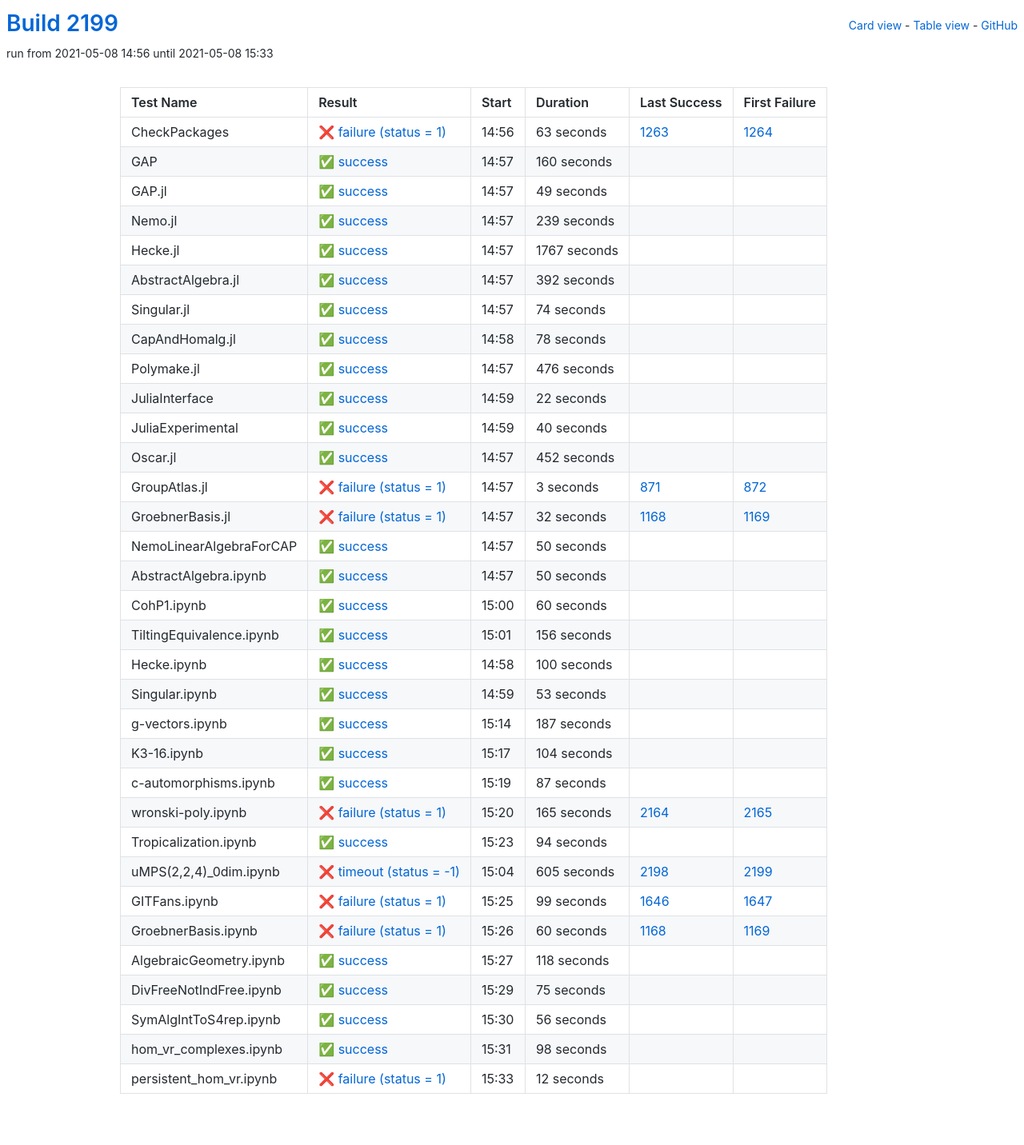
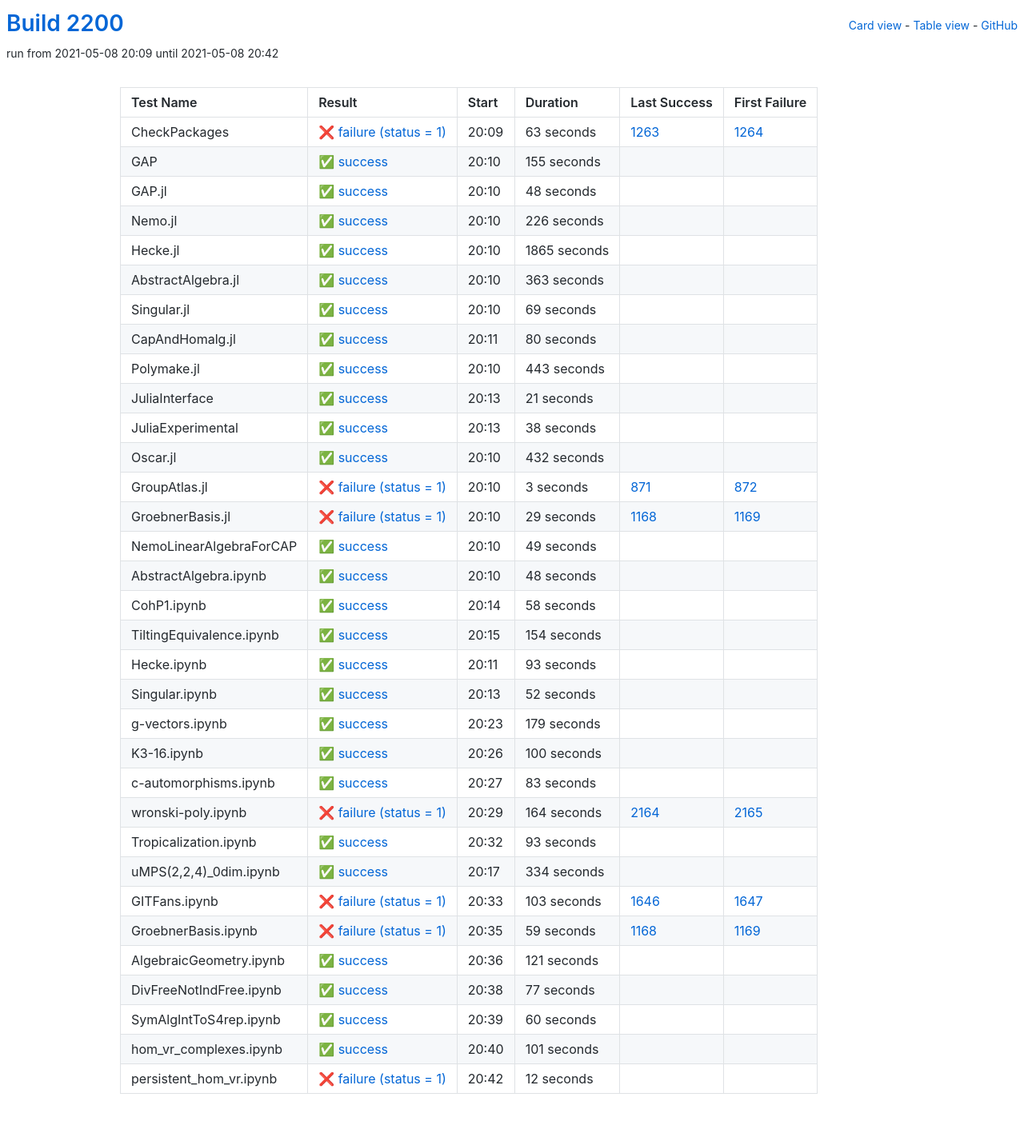
Before and after one commit to oscar-system/oscar-ci-status-stable, a Jekyll site: the page built from table.html, in a window 1280 px wide. Shown: the whole page at 80% size. Built offline with Jekyll 4.4.1, drawn with Linux system fonts in a browser that asks for light colours.

Commit message:
Build #2200

```diff
--- a/_data/ci.yml
+++ b/_data/ci.yml
@@ -1,6 +1,6 @@
 ---
-build: 2199
-build_url: https://oscarci.mathematik.uni-kl.de/job/oscar-stable/2199/
+build: 2200
+build_url: https://oscarci.mathematik.uni-kl.de/job/oscar-stable/2200/
 job: oscar-stable
 organization: oscar-system
 repo: oscar-ci-status-stable
@@ -8,8 +8,8 @@ repourl: https://github.com/oscar-system/oscar-ci-status-stable
 tests:
 - name: CheckPackages
   id: checkpackages
-  log: https://oscarci.mathematik.uni-kl.de/job/oscar-stable/2199/artifact/logs/build-2199/CheckPackages.log
-  start: 2021-05-08 14:56
+  log: https://oscarci.mathematik.uni-kl.de/job/oscar-stable/2200/artifact/logs/build-2200/CheckPackages.log
+  start: 2021-05-08 20:09
   success: false
   exitcode: 1
   status: failure
@@ -20,140 +20,140 @@ tests:
   first_failure_url: https://oscarci.mathematik.uni-kl.de/job/oscar-stable/1264/
 - name: GAP
   id: gap
-  log: https://oscarci.mathematik.uni-kl.de/job/oscar-stable/2199/artifact/logs/build-2199/GAP.log
-  start: 2021-05-08 14:57
+  log: https://oscarci.mathematik.uni-kl.de/job/oscar-stable/2200/artifact/logs/build-2200/GAP.log
+  start: 2021-05-08 20:10
   success: true
   exitcode: 0
   status: success
-  duration: 160
+  duration: 155
   last_success: false
   last_success_url:
   first_failure: false
   first_failure_url:
 - name: GAP.jl
   id: gap-jl
-  log: https://oscarci.mathematik.uni-kl.de/job/oscar-stable/2199/artifact/logs/build-2199/GAP.jl.log
-  start: 2021-05-08 14:57
+  log: https://oscarci.mathematik.uni-kl.de/job/oscar-stable/2200/artifact/logs/build-2200/GAP.jl.log
+  start: 2021-05-08 20:10
   success: true
   exitcode: 0
   status: success
-  duration: 49
+  duration: 48
   last_success: false
   last_success_url:
   first_failure: false
   first_failure_url:
 - name: Nemo.jl
   id: nemo-jl
-  log: https://oscarci.mathematik.uni-kl.de/job/oscar-stable/2199/artifact/logs/build-2199/Nemo.jl.log
-  start: 2021-05-08 14:57
+  log: https://oscarci.mathematik.uni-kl.de/job/oscar-stable/2200/artifact/logs/build-2200/Nemo.jl.log
+  start: 2021-05-08 20:10
   success: true
   exitcode: 0
   status: success
-  duration: 239
+  duration: 226
   last_success: false
   last_success_url:
   first_failure: false
   first_failure_url:
 - name: Hecke.jl
   id: hecke-jl
-  log: https://oscarci.mathematik.uni-kl.de/job/oscar-stable/2199/artifact/logs/build-2199/Hecke.jl.log
-  start: 2021-05-08 14:57
+  log: https://oscarci.mathematik.uni-kl.de/job/oscar-stable/2200/artifact/logs/build-2200/Hecke.jl.log
+  start: 2021-05-08 20:10
   success: true
   exitcode: 0
   status: success
-  duration: 1767
+  duration: 1865
   last_success: false
   last_success_url:
   first_failure: false
   first_failure_url:
 - name: AbstractAlgebra.jl
   id: abstractalgebra-jl
-  log: https://oscarci.mathematik.uni-kl.de/job/oscar-stable/2199/artifact/logs/build-2199/AbstractAlgebra.jl.log
-  start: 2021-05-08 14:57
+  log: https://oscarci.mathematik.uni-kl.de/job/oscar-stable/2200/artifact/logs/build-2200/AbstractAlgebra.jl.log
+  start: 2021-05-08 20:10
   success: true
   exitcode: 0
   status: success
-  duration: 392
+  duration: 363
   last_success: false
   last_success_url:
   first_failure: false
   first_failure_url:
 - name: Singular.jl
   id: singular-jl
-  log: https://oscarci.mathematik.uni-kl.de/job/oscar-stable/2199/artifact/logs/build-2199/Singular.jl.log
-  start: 2021-05-08 14:57
+  log: https://oscarci.mathematik.uni-kl.de/job/oscar-stable/2200/artifact/logs/build-2200/Singular.jl.log
+  start: 2021-05-08 20:10
   success: true
   exitcode: 0
   status: success
-  duration: 74
+  duration: 69
   last_success: false
   last_success_url:
   first_failure: false
   first_failure_url:
 - name: CapAndHomalg.jl
   id: capandhomalg-jl
-  log: https://oscarci.mathematik.uni-kl.de/job/oscar-stable/2199/artifact/logs/build-2199/CapAndHomalg.jl.log
-  start: 2021-05-08 14:58
+  log: https://oscarci.mathematik.uni-kl.de/job/oscar-stable/2200/artifact/logs/build-2200/CapAndHomalg.jl.log
+  start: 2021-05-08 20:11
   success: true
   exitcode: 0
   status: success
-  duration: 78
+  duration: 80
   last_success: false
   last_success_url:
   first_failure: false
   first_failure_url:
 - name: Polymake.jl
   id: polymake-jl
-  log: https://oscarci.mathematik.uni-kl.de/job/oscar-stable/2199/artifact/logs/build-2199/Polymake.jl.log
-  start: 2021-05-08 14:57
+  log: https://oscarci.mathematik.uni-kl.de/job/oscar-stable/2200/artifact/logs/build-2200/Polymake.jl.log
+  start: 2021-05-08 20:10
   success: true
   exitcode: 0
   status: success
-  duration: 476
+  duration: 443
   last_success: false
   last_success_url:
   first_failure: false
   first_failure_url:
 - name: JuliaInterface
   id: juliainterface
-  log: https://oscarci.mathematik.uni-kl.de/job/oscar-stable/2199/artifact/logs/build-2199/JuliaInterface.log
-  start: 2021-05-08 14:59
+  log: https://oscarci.mathematik.uni-kl.de/job/oscar-stable/2200/artifact/logs/build-2200/JuliaInterface.log
+  start: 2021-05-08 20:13
   success: true
   exitcode: 0
   status: success
-  duration: 22
+  duration: 21
   last_success: false
   last_success_url:
   first_failure: false
   first_failure_url:
 - name: JuliaExperimental
   id: juliaexperimental
-  log: https://oscarci.mathematik.uni-kl.de/job/oscar-stable/2199/artifact/logs/build-2199/JuliaExperimental.log
-  start: 2021-05-08 14:59
+  log: https://oscarci.mathematik.uni-kl.de/job/oscar-stable/2200/artifact/logs/build-2200/JuliaExperimental.log
+  start: 2021-05-08 20:13
   success: true
   exitcode: 0
   status: success
-  duration: 40
+  duration: 38
   last_success: false
   last_success_url:
   first_failure: false
   first_failure_url:
 - name: Oscar.jl
   id: oscar-jl
-  log: https://oscarci.mathematik.uni-kl.de/job/oscar-stable/2199/artifact/logs/build-2199/Oscar.jl.log
-  start: 2021-05-08 14:57
+  log: https://oscarci.mathematik.uni-kl.de/job/oscar-stable/2200/artifact/logs/build-2200/Oscar.jl.log
+  start: 2021-05-08 20:10
   success: true
   exitcode: 0
   status: success
-  duration: 452
+  duration: 432
   last_success: false
   last_success_url:
   first_failure: false
   first_failure_url:
 - name: GroupAtlas.jl
   id: groupatlas-jl
-  log: https://oscarci.mathematik.uni-kl.de/job/oscar-stable/2199/artifact/logs/build-2199/GroupAtlas.jl.log
-  start: 2021-05-08 14:57
+  log: https://oscarci.mathematik.uni-kl.de/job/oscar-stable/2200/artifact/logs/build-2200/GroupAtlas.jl.log
+  start: 2021-05-08 20:10
   success: false
   exitcode: 1
   status: failure
@@ -164,44 +164,212 @@ tests:
   first_failure_url: https://oscarci.mathematik.uni-kl.de/job/oscar-stable/872/
 - name: GroebnerBasis.jl
   id: groebnerbasis-jl
-  log: https://oscarci.mathematik.uni-kl.de/job/oscar-stable/2199/artifact/logs/build-2199/GroebnerBasis.jl.log
-  start: 2021-05-08 14:57
+  log: https://oscarci.mathematik.uni-kl.de/job/oscar-stable/2200/artifact/logs/build-2200/GroebnerBasis.jl.log
+  start: 2021-05-08 20:10
   success: false
   exitcode: 1
   status: failure
-  duration: 32
+  duration: 29
   last_success: 1168
   last_success_url: https://oscarci.mathematik.uni-kl.de/job/oscar-stable/1168/
   first_failure: 1169
   first_failure_url: https://oscarci.mathematik.uni-kl.de/job/oscar-stable/1169/
 - name: NemoLinearAlgebraForCAP
   id: nemolinearalgebraforcap
-  log: https://oscarci.mathematik.uni-kl.de/job/oscar-stable/2199/artifact/logs/build-2199/NemoLinearAlgebraForCAP.log
-  start: 2021-05-08 14:57
+  log: https://oscarci.mathematik.uni-kl.de/job/oscar-stable/2200/artifact/logs/build-2200/NemoLinearAlgebraForCAP.log
+  start: 2021-05-08 20:10
   success: true
   exitcode: 0
   status: success
-  duration: 50
+  duration: 49
   last_success: false
   last_success_url:
   first_failure: false
   first_failure_url:
 - name: AbstractAlgebra.ipynb
   id: abstractalgebra-ipynb
-  log: https://oscarci.mathematik.uni-kl.de/job/oscar-stable/2199/artifact/logs/build-2199/AbstractAlgebra.ipynb.log
-  start: 2021-05-08 14:57
+  log: https://oscarci.mathematik.uni-kl.de/job/oscar-stable/2200/artifact/logs/build-2200/AbstractAlgebra.ipynb.log
+  start: 2021-05-08 20:10
   success: true
   exitcode: 0
   status: success
-  duration: 50
+  duration: 48
   last_success: false
   last_success_url:
   first_failure: false
   first_failure_url:
 - name: CohP1.ipynb
   id: cohp1-ipynb
-  log: https://oscarci.mathematik.uni-kl.de/job/oscar-stable/2199/artifact/logs/build-2199/CohP1.ipynb.log
-  start: 2021-05-08 15:00
+  log: https://oscarci.mathematik.uni-kl.de/job/oscar-stable/2200/artifact/logs/build-2200/CohP1.ipynb.log
+  start: 2021-05-08 20:14
+  success: true
+  exitcode: 0
+  status: success
+  duration: 58
+  last_success: false
+  last_success_url:
+  first_failure: false
+  first_failure_url:
+- name: TiltingEquivalence.ipynb
+  id: tiltingequivalence-ipynb
+  log: https://oscarci.mathematik.uni-kl.de/job/oscar-stable/2200/artifact/logs/build-2200/TiltingEquivalence.ipynb.log
+  start: 2021-05-08 20:15
+  success: true
+  exitcode: 0
+  status: success
+  duration: 154
+  last_success: false
+  last_success_url:
+  first_failure: false
+  first_failure_url:
+- name: Hecke.ipynb
+  id: hecke-ipynb
+  log: https://oscarci.mathematik.uni-kl.de/job/oscar-stable/2200/artifact/logs/build-2200/Hecke.ipynb.log
+  start: 2021-05-08 20:11
+  success: true
+  exitcode: 0
+  status: success
+  duration: 93
+  last_success: false
+  last_success_url:
+  first_failure: false
+  first_failure_url:
+- name: Singular.ipynb
+  id: singular-ipynb
+  log: https://oscarci.mathematik.uni-kl.de/job/oscar-stable/2200/artifact/logs/build-2200/Singular.ipynb.log
+  start: 2021-05-08 20:13
+  success: true
+  exitcode: 0
+  status: success
+  duration: 52
+  last_success: false
+  last_success_url:
+  first_failure: false
+  first_failure_url:
+- name: g-vectors.ipynb
+  id: g-vectors-ipynb
+  log: https://oscarci.mathematik.uni-kl.de/job/oscar-stable/2200/artifact/logs/build-2200/g-vectors.ipynb.log
+  start: 2021-05-08 20:23
+  success: true
+  exitcode: 0
+  status: success
+  duration: 179
+  last_success: false
+  last_success_url:
+  first_failure: false
+  first_failure_url:
+- name: K3-16.ipynb
+  id: k3-16-ipynb
+  log: https://oscarci.mathematik.uni-kl.de/job/oscar-stable/2200/artifact/logs/build-2200/K3-16.ipynb.log
+  start: 2021-05-08 20:26
+  success: true
+  exitcode: 0
+  status: success
+  duration: 100
+  last_success: false
+  last_success_url:
+  first_failure: false
+  first_failure_url:
+- name: c-automorphisms.ipynb
+  id: c-automorphisms-ipynb
+  log: https://oscarci.mathematik.uni-kl.de/job/oscar-stable/2200/artifact/logs/build-2200/c-automorphisms.ipynb.log
+  start: 2021-05-08 20:27
+  success: true
+  exitcode: 0
+  status: success
+  duration: 83
+  last_success: false
+  last_success_url:
+  first_failure: false
+  first_failure_url:
+- name: wronski-poly.ipynb
+  id: wronski-poly-ipynb
+  log: https://oscarci.mathematik.uni-kl.de/job/oscar-stable/2200/artifact/logs/build-2200/wronski-poly.ipynb.log
+  start: 2021-05-08 20:29
+  success: false
+  exitcode: 1
+  status: failure
+  duration: 164
+  last_success: 2164
+  last_success_url: https://oscarci.mathematik.uni-kl.de/job/oscar-stable/2164/
+  first_failure: 2165
+  first_failure_url: https://oscarci.mathematik.uni-kl.de/job/oscar-stable/2165/
+- name: Tropicalization.ipynb
+  id: tropicalization-ipynb
+  log: https://oscarci.mathematik.uni-kl.de/job/oscar-stable/2200/artifact/logs/build-2200/Tropicalization.ipynb.log
+  start: 2021-05-08 20:32
+  success: true
+  exitcode: 0
+  status: success
+  duration: 93
+  last_success: false
+  last_success_url:
+  first_failure: false
+  first_failure_url:
+- name: uMPS(2,2,4)_0dim.ipynb
+  id: umps-2-2-4-0dim-ipynb
+  log: https://oscarci.mathematik.uni-kl.de/job/oscar-stable/2200/artifact/logs/build-2200/uMPS-2-2-4-_0dim.ipynb.log
+  start: 2021-05-08 20:17
+  success: true
+  exitcode: 0
+  status: success
+  duration: 334
+  last_success: false
+  last_success_url:
+  first_failure: false
+  first_failure_url:
+- name: GITFans.ipynb
+  id: gitfans-ipynb
+  log: https://oscarci.mathematik.uni-kl.de/job/oscar-stable/2200/artifact/logs/build-2200/GITFans.ipynb.log
+  start: 2021-05-08 20:33
+  success: false
+  exitcode: 1
+  status: failure
+  duration: 103
+  last_success: 1646
+  last_success_url: https://oscarci.mathematik.uni-kl.de/job/oscar-stable/1646/
+  first_failure: 1647
+  first_failure_url: https://oscarci.mathematik.uni-kl.de/job/oscar-stable/1647/
+- name: GroebnerBasis.ipynb
+  id: groebnerbasis-ipynb
+  log: https://oscarci.mathematik.uni-kl.de/job/oscar-stable/2200/artifact/logs/build-2200/GroebnerBasis.ipynb.log
+  start: 2021-05-08 20:35
+  success: false
+  exitcode: 1
+  status: failure
+  duration: 59
+  last_success: 1168
+  last_success_url: https://oscarci.mathematik.uni-kl.de/job/oscar-stable/1168/
+  first_failure: 1169
+  first_failure_url: https://oscarci.mathematik.uni-kl.de/job/oscar-stable/1169/
+- name: AlgebraicGeometry.ipynb
+  id: algebraicgeometry-ipynb
+  log: https://oscarci.mathematik.uni-kl.de/job/oscar-stable/2200/artifact/logs/build-2200/AlgebraicGeometry.ipynb.log
+  start: 2021-05-08 20:36
+  success: true
+  exitcode: 0
+  status: success
+  duration: 121
+  last_success: false
+  last_success_url:
+  first_failure: false
+  first_failure_url:
+- name: DivFreeNotIndFree.ipynb
+  id: divfreenotindfree-ipynb
+  log: https://oscarci.mathematik.uni-kl.de/job/oscar-stable/2200/artifact/logs/build-2200/DivFreeNotIndFree.ipynb.log
+  start: 2021-05-08 20:38
+  success: true
+  exitcode: 0
+  status: success
+  duration: 77
+  last_success: false
+  last_success_url:
+  first_failure: false
+  first_failure_url:
+- name: SymAlgIntToS4rep.ipynb
+  id: symalginttos4rep-ipynb
+  log: https://oscarci.mathematik.uni-kl.de/job/oscar-stable/2200/artifact/logs/build-2200/SymAlgIntToS4rep.ipynb.log
+  start: 2021-05-08 20:39
   success: true
   exitcode: 0
   status: success
@@ -210,190 +378,22 @@ tests:
   last_success_url:
   first_failure: false
   first_failure_url:
-- name: TiltingEquivalence.ipynb
-  id: tiltingequivalence-ipynb
-  log: https://oscarci.mathematik.uni-kl.de/job/oscar-stable/2199/artifact/logs/build-2199/TiltingEquivalence.ipynb.log
-  start: 2021-05-08 15:01
+- name: hom_vr_complexes.ipynb
+  id: hom-vr-complexes-ipynb
+  log: https://oscarci.mathematik.uni-kl.de/job/oscar-stable/2200/artifact/logs/build-2200/hom_vr_complexes.ipynb.log
+  start: 2021-05-08 20:40
   success: true
   exitcode: 0
   status: success
-  duration: 156
-  last_success: false
-  last_success_url:
-  first_failure: false
-  first_failure_url:
-- name: Hecke.ipynb
-  id: hecke-ipynb
-  log: https://oscarci.mathematik.uni-kl.de/job/oscar-stable/2199/artifact/logs/build-2199/Hecke.ipynb.log
-  start: 2021-05-08 14:58
-  success: true
-  exitcode: 0
-  status: success
-  duration: 100
-  last_success: false
-  last_success_url:
-  first_failure: false
-  first_failure_url:
-- name: Singular.ipynb
-  id: singular-ipynb
-  log: https://oscarci.mathematik.uni-kl.de/job/oscar-stable/2199/artifact/logs/build-2199/Singular.ipynb.log
-  start: 2021-05-08 14:59
-  success: true
-  exitcode: 0
-  status: success
-  duration: 53
-  last_success: false
-  last_success_url:
-  first_failure: false
-  first_failure_url:
-- name: g-vectors.ipynb
-  id: g-vectors-ipynb
-  log: https://oscarci.mathematik.uni-kl.de/job/oscar-stable/2199/artifact/logs/build-2199/g-vectors.ipynb.log
-  start: 2021-05-08 15:14
-  success: true
-  exitcode: 0
-  status: success
-  duration: 187
-  last_success: false
-  last_success_url:
-  first_failure: false
-  first_failure_url:
-- name: K3-16.ipynb
-  id: k3-16-ipynb
-  log: https://oscarci.mathematik.uni-kl.de/job/oscar-stable/2199/artifact/logs/build-2199/K3-16.ipynb.log
-  start: 2021-05-08 15:17
-  success: true
-  exitcode: 0
-  status: success
-  duration: 104
-  last_success: false
-  last_success_url:
-  first_failure: false
-  first_failure_url:
-- name: c-automorphisms.ipynb
-  id: c-automorphisms-ipynb
-  log: https://oscarci.mathematik.uni-kl.de/job/oscar-stable/2199/artifact/logs/build-2199/c-automorphisms.ipynb.log
-  start: 2021-05-08 15:19
-  success: true
-  exitcode: 0
-  status: success
-  duration: 87
-  last_success: false
-  last_success_url:
-  first_failure: false
-  first_failure_url:
-- name: wronski-poly.ipynb
-  id: wronski-poly-ipynb
-  log: https://oscarci.mathematik.uni-kl.de/job/oscar-stable/2199/artifact/logs/build-2199/wronski-poly.ipynb.log
-  start: 2021-05-08 15:20
-  success: false
-  exitcode: 1
-  status: failure
-  duration: 165
-  last_success: 2164
-  last_success_url: https://oscarci.mathematik.uni-kl.de/job/oscar-stable/2164/
-  first_failure: 2165
-  first_failure_url: https://oscarci.mathematik.uni-kl.de/job/oscar-stable/2165/
-- name: Tropicalization.ipynb
-  id: tropicalization-ipynb
-  log: https://oscarci.mathematik.uni-kl.de/job/oscar-stable/2199/artifact/logs/build-2199/Tropicalization.ipynb.log
-  start: 2021-05-08 15:23
-  success: true
-  exitcode: 0
-  status: success
-  duration: 94
-  last_success: false
-  last_success_url:
-  first_failure: false
-  first_failure_url:
-- name: uMPS(2,2,4)_0dim.ipynb
-  id: umps-2-2-4-0dim-ipynb
-  log: https://oscarci.mathematik.uni-kl.de/job/oscar-stable/2199/artifact/logs/build-2199/uMPS-2-2-4-_0dim.ipynb.log
-  start: 2021-05-08 15:04
-  success: false
-  exitcode: -1
-  status: timeout
-  duration: 605
-  last_success: 2198
-  last_success_url: https://oscarci.mathematik.uni-kl.de/job/oscar-stable/2198/
-  first_failure: 2199
-  first_failure_url: https://oscarci.mathematik.uni-kl.de/job/oscar-stable/2199/
-- name: GITFans.ipynb
-  id: gitfans-ipynb
-  log: https://oscarci.mathematik.uni-kl.de/job/oscar-stable/2199/artifact/logs/build-2199/GITFans.ipynb.log
-  start: 2021-05-08 15:25
-  success: false
-  exitcode: 1
-  status: failure
-  duration: 99
-  last_success: 1646
-  last_success_url: https://oscarci.mathematik.uni-kl.de/job/oscar-stable/1646/
-  first_failure: 1647
-  first_failure_url: https://oscarci.mathematik.uni-kl.de/job/oscar-stable/1647/
-- name: GroebnerBasis.ipynb
-  id: groebnerbasis-ipynb
-  log: https://oscarci.mathematik.uni-kl.de/job/oscar-stable/2199/artifact/logs/build-2199/GroebnerBasis.ipynb.log
-  start: 2021-05-08 15:26
-  success: false
-  exitcode: 1
-  status: failure
-  duration: 60
-  last_success: 1168
-  last_success_url: https://oscarci.mathematik.uni-kl.de/job/oscar-stable/1168/
-  first_failure: 1169
-  first_failure_url: https://oscarci.mathematik.uni-kl.de/job/oscar-stable/1169/
-- name: AlgebraicGeometry.ipynb
-  id: algebraicgeometry-ipynb
-  log: https://oscarci.mathematik.uni-kl.de/job/oscar-stable/2199/artifact/logs/build-2199/AlgebraicGeometry.ipynb.log
-  start: 2021-05-08 15:27
-  success: true
-  exitcode: 0
-  status: success
-  duration: 118
-  last_success: false
-  last_success_url:
-  first_failure: false
-  first_failure_url:
-- name: DivFreeNotIndFree.ipynb
-  id: divfreenotindfree-ipynb
-  log: https://oscarci.mathematik.uni-kl.de/job/oscar-stable/2199/artifact/logs/build-2199/DivFreeNotIndFree.ipynb.log
-  start: 2021-05-08 15:29
-  success: true
-  exitcode: 0
-  status: success
-  duration: 75
-  last_success: false
-  last_success_url:
-  first_failure: false
-  first_failure_url:
-- name: SymAlgIntToS4rep.ipynb
-  id: symalginttos4rep-ipynb
-  log: https://oscarci.mathematik.uni-kl.de/job/oscar-stable/2199/artifact/logs/build-2199/SymAlgIntToS4rep.ipynb.log
-  start: 2021-05-08 15:30
-  success: true
-  exitcode: 0
-  status: success
-  duration: 56
-  last_success: false
-  last_success_url:
-  first_failure: false
-  first_failure_url:
-- name: hom_vr_complexes.ipynb
-  id: hom-vr-complexes-ipynb
-  log: https://oscarci.mathematik.uni-kl.de/job/oscar-stable/2199/artifact/logs/build-2199/hom_vr_complexes.ipynb.log
-  start: 2021-05-08 15:31
-  success: true
-  exitcode: 0
-  status: success
-  duration: 98
+  duration: 101
   last_success: false
   last_success_url:
   first_failure: false
   first_failure_url:
 - name: persistent_hom_vr.ipynb
   id: persistent-hom-vr-ipynb
-  log: https://oscarci.mathematik.uni-kl.de/job/oscar-stable/2199/artifact/logs/build-2199/persistent_hom_vr.ipynb.log
-  start: 2021-05-08 15:33
+  log: https://oscarci.mathematik.uni-kl.de/job/oscar-stable/2200/artifact/logs/build-2200/persistent_hom_vr.ipynb.log
+  start: 2021-05-08 20:42
   success: false
   exitcode: 1
   status: failure
```
Also changed, not shown: README.md.
